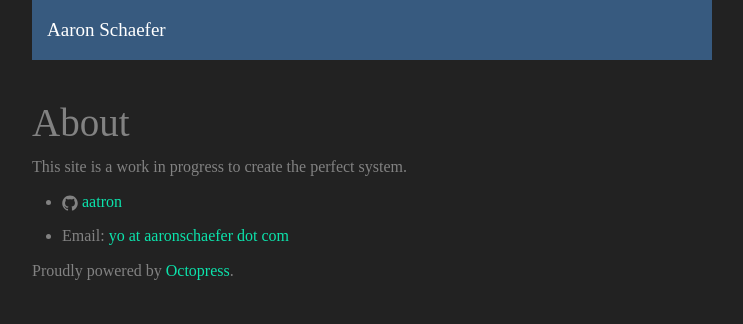
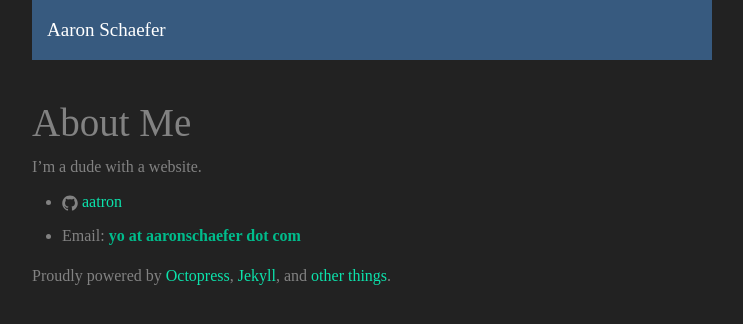
Before and after one commit to aatron/blog, a Jekyll site: the page built from src/about.md, in a window 1280 px wide. Shown: the top 324 px of the page, without its empty margins (268-1011 px from the left). Built offline with Jekyll 4.4.1, drawn with Linux system fonts in a browser that asks for light colours; nearby versions of some CDN libraries; some web fonts are replaced; Markdown is read by kramdown in place of the engine named in the settings.

Commit message:
Changed some text.

```diff
--- a/src/_includes/footer.html
+++ b/src/_includes/footer.html
@@ -4,7 +4,7 @@
 
     <div class="footer-col-wrapper">
       <div class="footer-col footer-col-3">
-          <span>Proudly powered by <a href="http://octopress.org">Octopress</a>.</span>
+          <span>Proudly powered by <a href="http://octopress.org">Octopress</a>, <a href="http://jekyllrb.com">Jekyll</a>, and <a href="/attribution.html">other things</a>.</span>
       </div>
     </div>
   </div>
--- a/src/about.md
+++ b/src/about.md
@@ -1,10 +1,11 @@
 ---
 layout: page
-title: About
+title: About Me
 permalink: /about/
+categories: navbar
 ---
 
-This site is a work in progress to create the perfect system.
+I'm a dude with a website.
 
 <div>
     <ul class="social-media-list">
@@ -24,6 +25,6 @@ This site is a work in progress to create the perfect system.
 
 <div>
     <ul class="contact-list">
-        <li>Email: <a href="mailto:{{ site.email }}">{{ site.email }}</a></li>
+        <li>Email: <label class="text-success">{{ site.email }}</label></li>
     </ul>
 </div>
```
